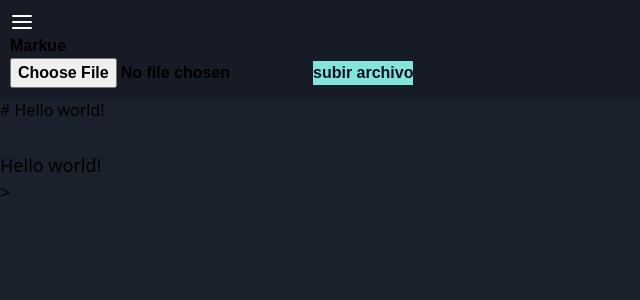
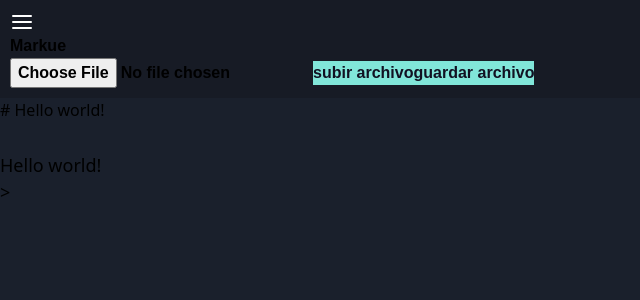
Before and after one commit to jonarroh/markVue, a Vue app: page / in a window 1280 px wide. Shown: the top 300 px of the page, without its empty margins (0-640 px from the left). Built offline with nearby package versions, Linux system fonts and the light colour scheme.

Commit message:
🚧 change button for accessibility

```diff
--- a/src/components/UI/Navbar.vue
+++ b/src/components/UI/Navbar.vue
@@ -33,7 +33,7 @@
 		></Button>
 
 		<Button
-			v-if="hasFile"
+			class="mx-2"
 			Text="guardar archivo"
 			bg="#81E6D9"
 			color="#112"
```
